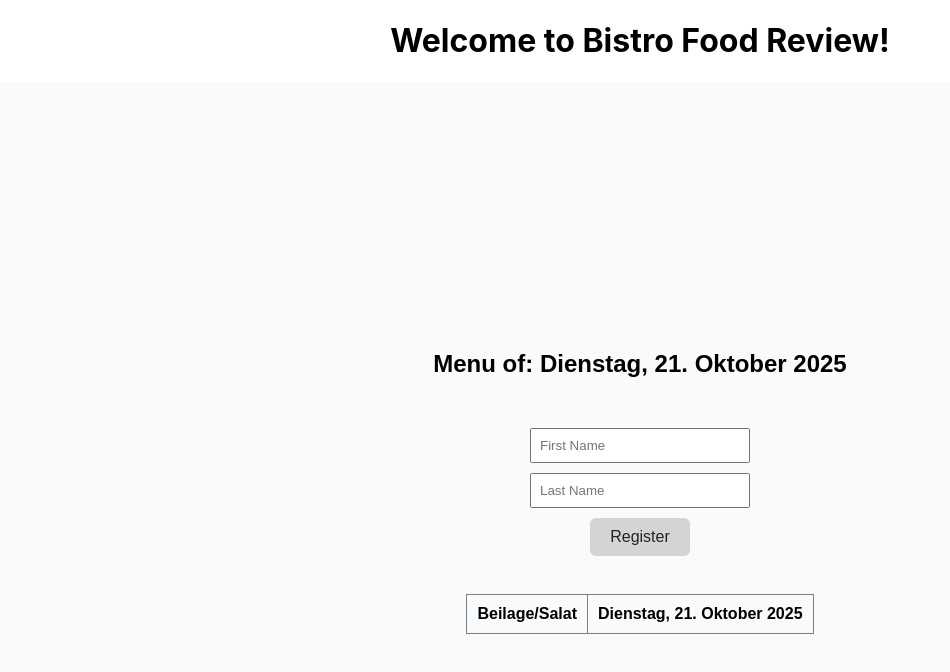
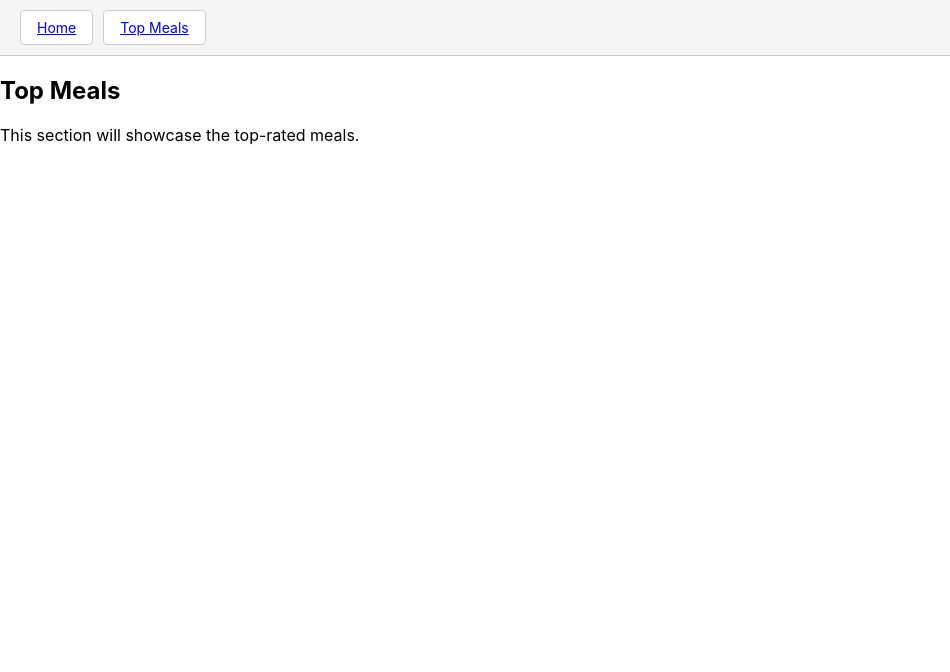
Before and after one commit to habib24457/bistro-food-review-client, a React (Create React App) app: page /top-meals in a window 1280 px wide. Shown: the top 672 px of the page, without its empty margins (0-950 px from the left). Built offline with nearby package versions, Linux system fonts and the light colour scheme; no server answers.

Commit message:
React router and nav

```diff
--- a/package.json
+++ b/package.json
@@ -10,6 +10,7 @@
     "axios": "^1.12.2",
     "react": "^19.2.0",
     "react-dom": "^19.2.0",
+    "react-router-dom": "^7.9.4",
     "react-scripts": "5.0.1",
     "web-vitals": "^2.1.4"
   },
--- a/src/App.jsx
+++ b/src/App.jsx
@@ -1,11 +1,18 @@
+import { BrowserRouter as Router, Routes, Route, Link } from "react-router-dom";
 import "./App.css";
 import Home from "./components/Home/Home";
+import NavigationBar from "./components/NavigationBar/NavigationBar";
+import TopMeals from "./components/TopMeals/TopMeals";
 
 function App() {
   return (
-    <div className="App">
-      <Home />
-    </div>
+    <Router>
+      <NavigationBar />
+      <Routes>
+        <Route path="/" element={<Home />} />
+        <Route path="/top-meals" element={<TopMeals />} />
+      </Routes>
+    </Router>
   );
 }
 
--- /dev/null
+++ b/src/components/NavigationBar/NavigationBar.css
@@ -0,0 +1,23 @@
+.nav-bar {
+  display: flex;
+  justify-content: flex-start;
+  gap: 10px;
+  padding: 10px 20px;
+  background-color: #f5f5f5;
+  border-bottom: 1px solid #ccc;
+  align-items: center;
+}
+
+.nav-button {
+  padding: 8px 16px;
+  font-size: 14px;
+  cursor: pointer;
+  border: 1px solid #ccc;
+  border-radius: 4px;
+  background-color: #fff;
+  transition: background-color 0.2s, color 0.2s;
+}
+
+.nav-button:hover {
+  background-color: #e0e0e0;
+}
--- /dev/null
+++ b/src/components/NavigationBar/NavigationBar.jsx
@@ -0,0 +1,18 @@
+import { Link } from "react-router-dom";
+import React from "react";
+import "./NavigationBar.css";
+
+const NavigationBar = () => {
+  return (
+    <div className="nav-bar">
+      <Link className="nav-button" to="/">
+        Home
+      </Link>
+      <Link className="nav-button" to="/top-meals">
+        Top Meals
+      </Link>
+    </div>
+  );
+};
+
+export default NavigationBar;
--- /dev/null
+++ b/src/components/TopMeals/TopMeals.jsx
@@ -0,0 +1,13 @@
+import React from "react";
+import "./TopMeals.css";
+
+const TopMeals = () => {
+  return (
+    <div className="top-meals-container">
+      <h2>Top Meals</h2>
+      <p>This section will showcase the top-rated meals.</p>
+    </div>
+  );
+};
+
+export default TopMeals;
```
Also changed, not shown: src/components/TopMeals/TopMeals.css (added), 1 other file (tests, documents, lock files or other folders).
